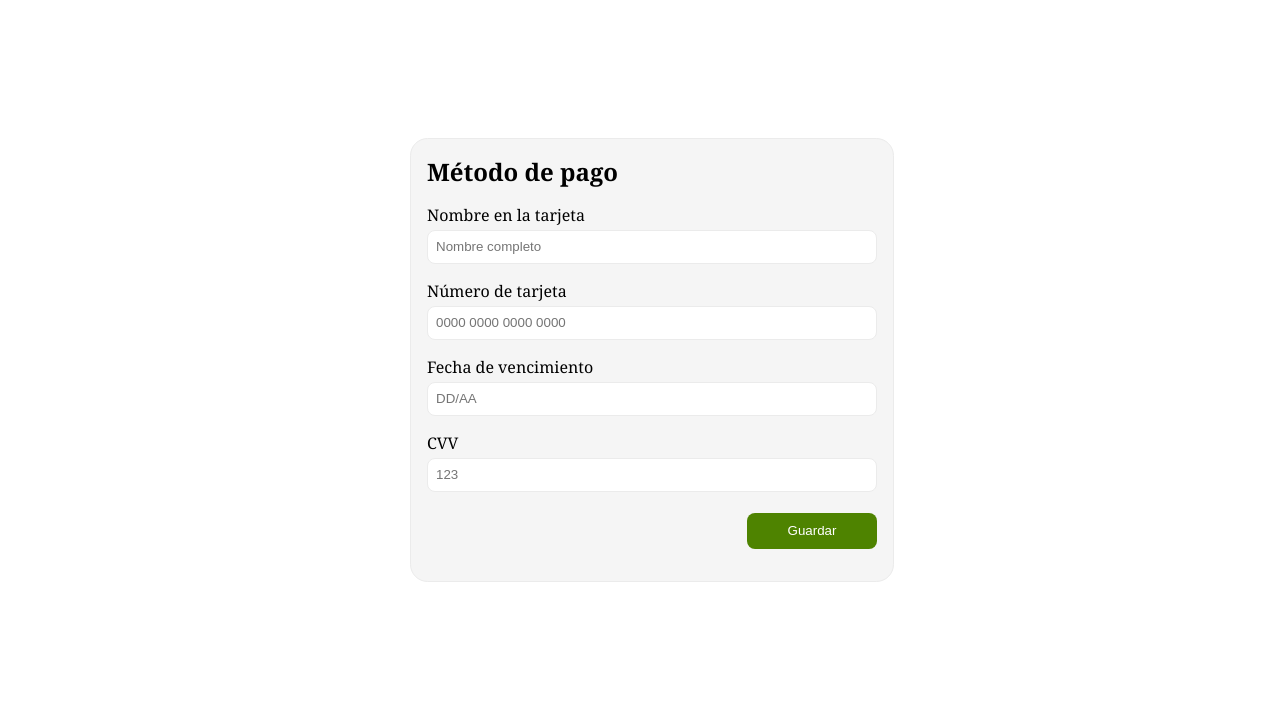
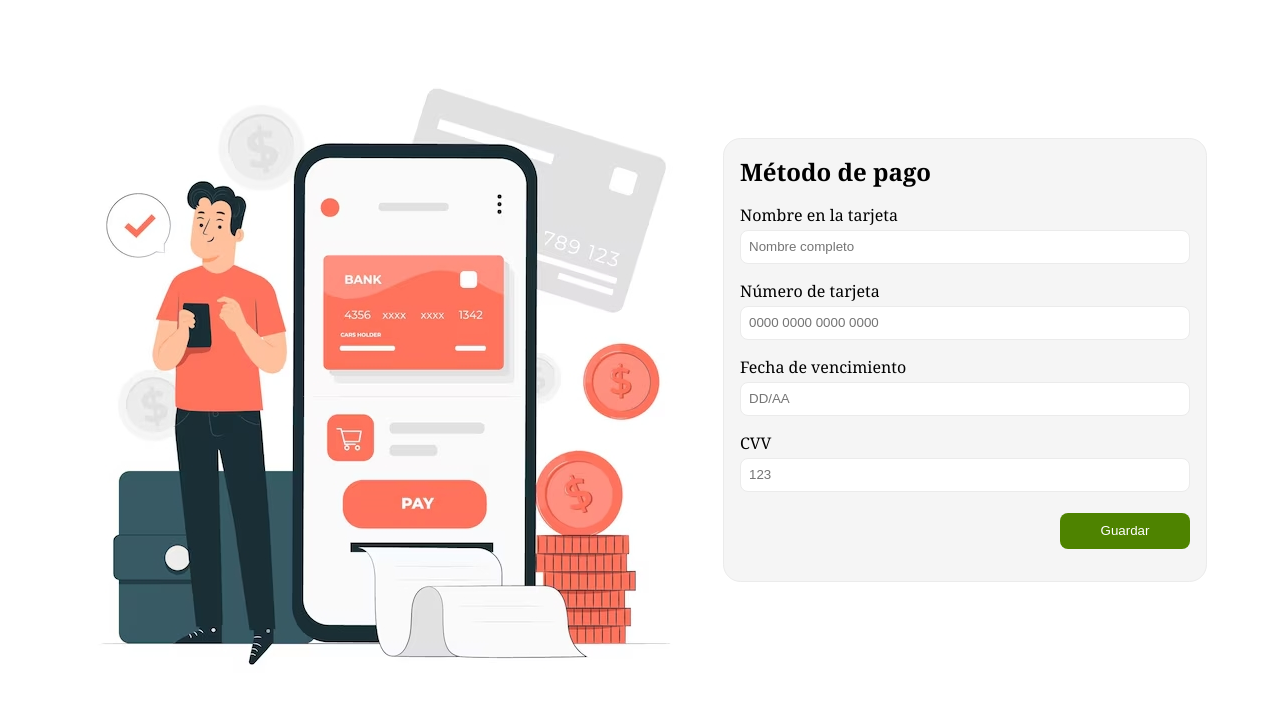
Before and after one commit to jeffersonmejia/travelnow-app, a plain HTML site: page payment.html in a window 1280 px wide. Drawn offline with Linux system fonts and the light colour scheme.

Commit message:
Update payment.html

```diff
--- a/payment.html
+++ b/payment.html
@@ -8,7 +8,7 @@
   </head>
   <body>
     <figure>
-      <img src="images/payment.jpg" alt="" />
+      <img src="img/payment.jpg" alt="" />
     </figure>
     <div class="form-container">
       <form action="#" class="credit-card-form">
```
